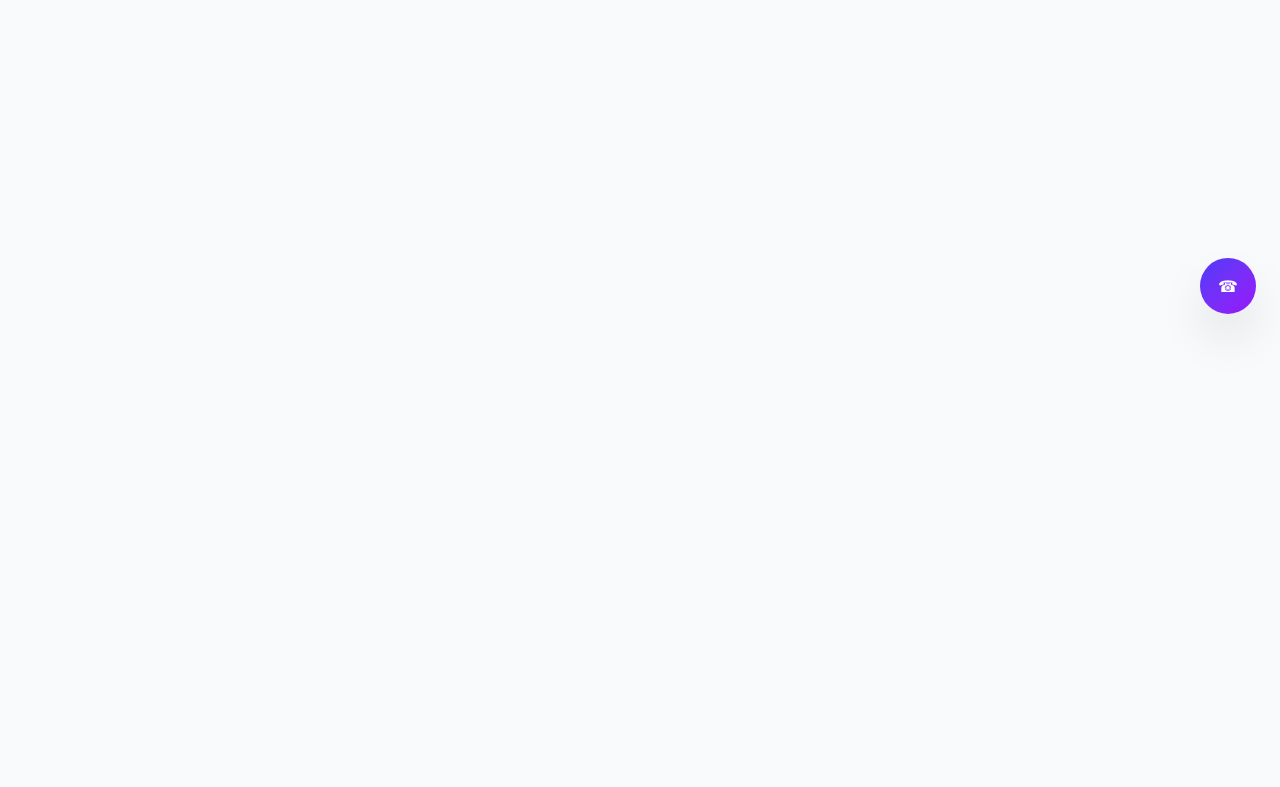
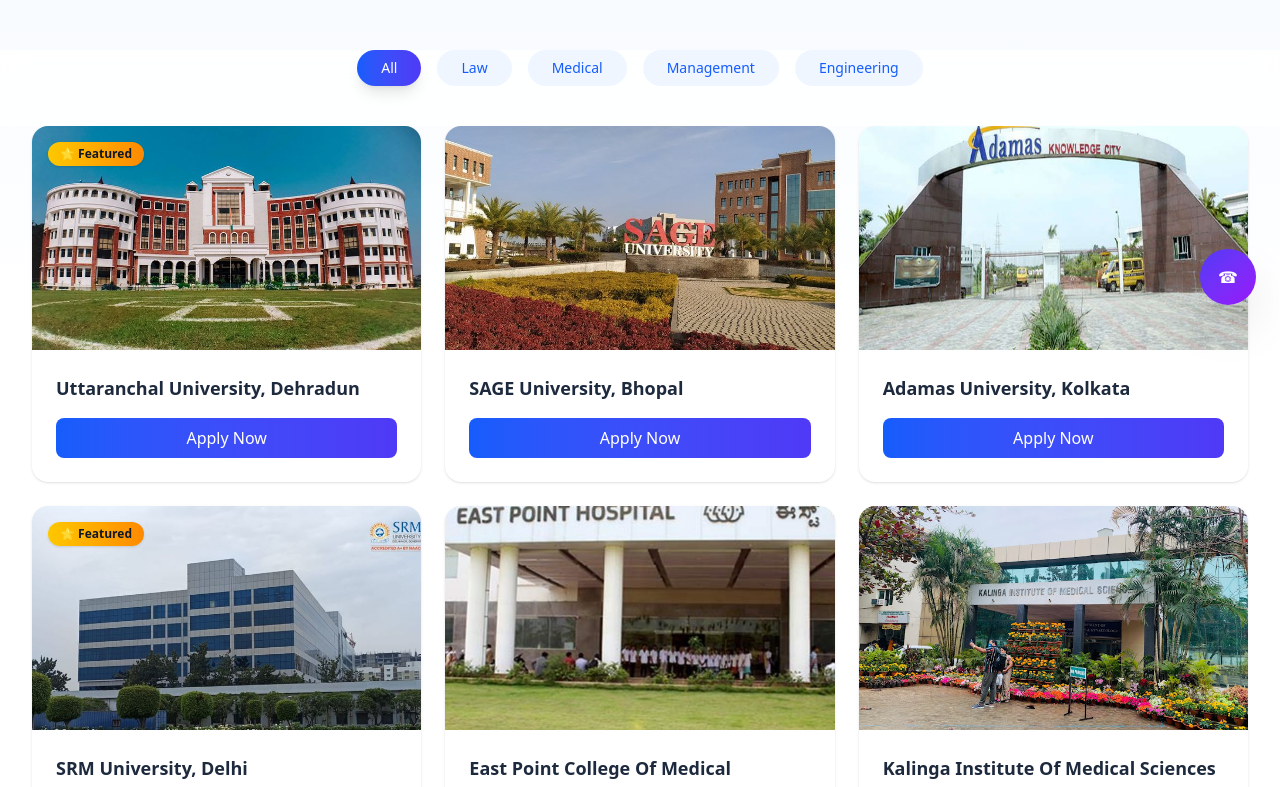
Before and after one commit to Ratna2/ds-education-consultancy, a Next.js app: page /colleges in a window 1280 px wide. Shown: the part 460-1247 px from the top of the page. Before the commit the page ends 800 px from the top, so only its background shows below. Built offline with nearby package versions, Linux system fonts and the light colour scheme.

Commit message:
perfect now

```diff
--- a/src/app/colleges/page.tsx
+++ b/src/app/colleges/page.tsx
@@ -119,7 +119,7 @@
       {/* GRID */}
       <div
         key={active + page + search}
-        className="container-custom grid-cols-1 sm:grid-cols-2 md:grid-cols-3 gap-6 animate-fadeIn"
+        className="container-custom grid grid-cols-1 sm:grid-cols-2 md:grid-cols-3 gap-6 animate-fadeIn"
       >
         {paginated.map((college, i) => (
           <div
@@ -183,6 +183,7 @@
 }
 
 export default function CollegesPage() {
-  return
+  return (
       <CollegesContent />
+  );
 }
```
